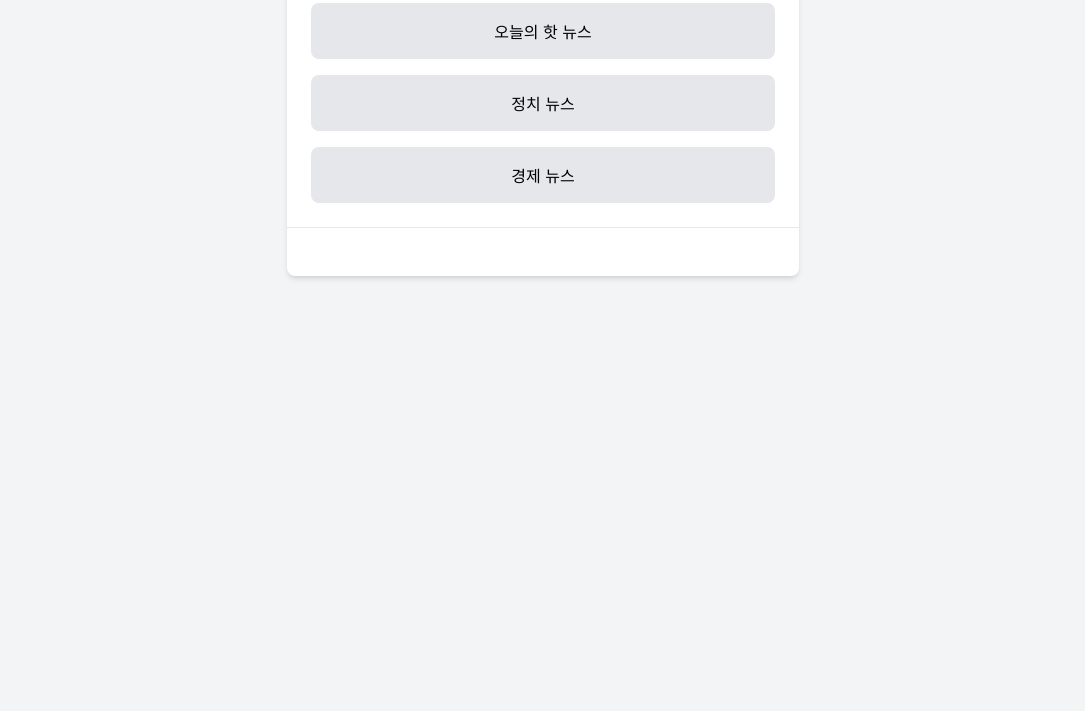
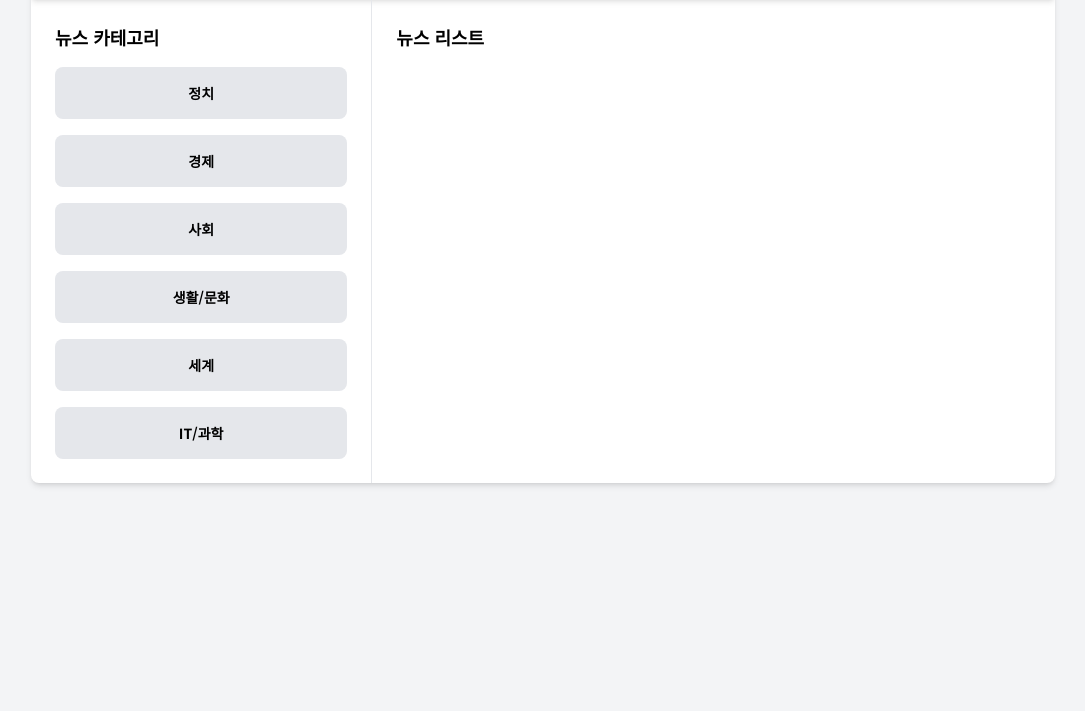
Before and after one commit to Jihwan0912/news_alarm, a plain HTML site: page folder/index.html in a window 1280 px wide. Shown: the part 89-800 px from the top of the page, without its empty margins (97-1182 px from the left). Drawn offline with nearby package versions, Linux system fonts and the light colour scheme.

Commit message:
Add files via upload

```diff
--- a/folder/index.html
+++ b/folder/index.html
@@ -6,37 +6,74 @@
     <title>뉴스 크롤링 사이트</title>
     <script src="https://cdn.tailwindcss.com"></script>
     <link href="https://fonts.googleapis.com/css2?family=Noto+Sans+KR:wght@400;700&display=swap" rel="stylesheet">
+    <link rel="manifest" href="/manifest.json">
+    <meta name="theme-color" content="#317EFB">
     <style>
         body {
             font-family: 'Noto Sans KR', sans-serif;
         }
+
+        /* 버튼 영역 스크롤 커스터마이징 */
+        #category-buttons::-webkit-scrollbar {
+            height: 8px;
+        }
+
+        #category-buttons::-webkit-scrollbar-thumb {
+            background: #ccc;
+            border-radius: 4px;
+        }
+
+        #category-buttons::-webkit-scrollbar-track {
+            background: #f3f4f6;
+        }
+
+        #category-buttons {
+            overflow-x: auto; /* 가로 스크롤 가능 */
+            white-space: nowrap; /* 버튼들을 한 줄로 정렬 */
+            -ms-overflow-style: none; /* Internet Explorer에서 스크롤바 숨김 */
+            scrollbar-width: none; /* Firefox에서 스크롤바 숨김 */
+        }
+
+        #category-buttons::-webkit-scrollbar {
+            display: none; /* Chrome, Safari에서 스크롤바 숨김 */
+        }
     </style>
 </head>
 <body class="bg-gray-100 p-6">
-    <div class="max-w-lg mx-auto bg-white rounded-lg shadow-md overflow-hidden">
-        <div class="p-6">
-            <h1 class="text-xl font-bold mb-4">뉴스 크롤링 사이트</h1>
-            <div class="space-y-4">
-                <button
-                    class="w-full bg-gray-200 p-4 rounded-lg hover:bg-gray-300"
-                    onclick="fetchNews()">오늘의 핫 뉴스</button>
-                <button
-                    class="w-full bg-gray-200 p-4 rounded-lg hover:bg-gray-300"
-                    onclick="fetchNews('정치')">정치 뉴스</button>
-                <button
-                    class="w-full bg-gray-200 p-4 rounded-lg hover:bg-gray-300"
-                    onclick="fetchNews('경제')">경제 뉴스</button>
+    <div class="max-w-5xl mx-auto bg-white rounded-lg shadow-md overflow-hidden flex flex-col">
+        <!-- 상단 헤더 -->
+        <header class="bg-white shadow-md p-4 flex justify-between items-center">
+            <h1 class="text-2xl font-bold">뉴스 크롤링 사이트</h1>
+        </header>
+
+        <!-- 콘텐츠 -->
+        <div class="flex flex-col md:flex-row">
+            <!-- 왼쪽: 스크롤 가능한 카테고리 버튼 영역 -->
+            <div class="w-full md:w-1/3 p-6 border-b md:border-b-0 md:border-r">
+                <h2 class="text-lg font-bold mb-4">뉴스 카테고리</h2>
+                <div id="category-buttons" class="flex gap-4 overflow-x-auto md:flex-col md:gap-4">
+                    <button class="flex-shrink-0 bg-gray-200 p-4 w-25 text-center text-sm font-semibold hover:bg-gray-300 rounded-lg" data-category="정치">정치</button>
+                    <button class="flex-shrink-0 bg-gray-200 p-4 w-25 text-center text-sm font-semibold hover:bg-gray-300 rounded-lg" data-category="경제">경제</button>
+                    <button class="flex-shrink-0 bg-gray-200 p-4 w-25 text-center text-sm font-semibold hover:bg-gray-300 rounded-lg" data-category="사회">사회</button>
+                    <button class="flex-shrink-0 bg-gray-200 p-4 w-25 text-center text-sm font-semibold hover:bg-gray-300 rounded-lg" data-category="생활/문화">생활/문화</button>
+                    <button class="flex-shrink-0 bg-gray-200 p-4 w-25 text-center text-sm font-semibold hover:bg-gray-300 rounded-lg" data-category="세계">세계</button>
+                    <button class="flex-shrink-0 bg-gray-200 p-4 w-25 text-center text-sm font-semibold hover:bg-gray-300 rounded-lg" data-category="IT/과학">IT/과학</button>
+                </div>
             </div>
-        </div>
-        <div class="p-6 border-t">
-            <ol id="news-list" class="list-decimal pl-5 space-y-4">
-                <!-- Firestore에서 가져온 뉴스가 여기에 표시됩니다 -->
-            </ol>
+
+            <!-- 오른쪽: 뉴스 리스트 영역 -->
+            <div class="w-full md:w-2/3 p-6">
+                <h2 id="news-category-title" class="text-lg font-bold mb-4">뉴스 리스트</h2>
+                <ol id="news-list" class="list-decimal pl-5 space-y-4">
+                    <!-- Firestore에서 가져온 뉴스가 여기에 표시됩니다 -->
+                </ol>
+            </div>
         </div>
     </div>
     <script src="https://www.gstatic.com/firebasejs/9.22.2/firebase-app-compat.js"></script>
     <script src="https://www.gstatic.com/firebasejs/9.22.2/firebase-firestore-compat.js"></script>
+    <script src="https://www.gstatic.com/firebasejs/9.22.2/firebase-messaging-compat.js"></script>
+    <script src="https://www.gstatic.com/firebasejs/9.22.2/firebase-auth-compat.js"></script>
     <script src="app.js"></script>
-
 </body>
 </html>
```
